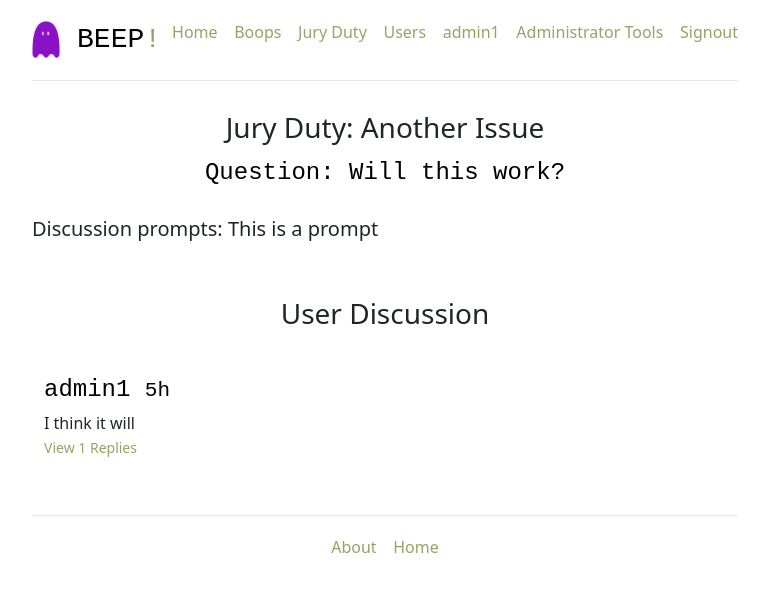
After one commit to charlottemlong/globalaffairs, a Flask app: page /view-discussion/2 in a window 1280 px wide. The commit adds this page. Shown: the top 592 px of the page, without its empty margins (255-1024 px from the left). Run offline with Flask 2, Linux system fonts and the light colour scheme; a user stored in the database is signed in; data comes from the database, SQL or seed files in the repository; both versions use the stored data as it was after the commit; some libraries are stand-ins or nearby versions.

Commit message:
Added view discussion capability

```diff
--- a/project/models.py
+++ b/project/models.py
@@ -202,6 +202,22 @@ class Discussion_Comment(db.Model):
     def __repr__(self):
         return '<Id {0} - {1}>'.format(self.tweet_id, self.tweet)
 
+    @classmethod
+    def delta_time(cls, comment_posted):
+        now = datetime.datetime.now()
+        td = now - comment_posted
+        days = td.days
+        hours = td.seconds//3600
+        minutes = (td.seconds//60)%60
+        if days > 0:
+            return comment_posted.strftime("%d %B, %Y")
+        elif hours > 0:
+            return str(hours) + 'h'
+        elif minutes > 0:
+            return str(minutes) + 'm'
+        else:
+            return 'few seconds ago'
+
 
 class Reply(db.Model):
     __tablename__ = 'replies'
--- /dev/null
+++ b/project/templates/viewdiscuss.html
@@ -0,0 +1,92 @@
+{% extends '_base.html' %}
+
+{% block content %}
+{% if issue == None %}
+<h4>The issue does not exist. Try to find a different discussion<span class = "exclamation">!</span></h4>
+<br>
+{% else %}
+
+<h3 style="text-align:center"> Jury Duty: {{issue.title}} </h3>
+<h4 style="text-align:center">Question: {{issue.question}} </h4>
+<br>
+
+<div id="discussionform">
+<h5>Discussion prompts: {{issue.prompt}} </h5>
+</div>
+<br>
+<br>
+<div id="openfordiscuss">
+<h3 style="text-align:center">User Discussion</h4>
+<div class="row marketing">
+    <div class="col-lg-12">
+        {% for disc_comment in all_comments %}
+        <div class="media">
+            <div class="media-body">
+                <div>
+
+                    <div>
+
+                        {% if disc_comment.poster.name == session.name %}
+                        <div class="media-heading">
+                            <h4>{{ disc_comment.poster.name }}
+                                <small>{{ disc_comment.delta_time(disc_comment.posted) }} </small>
+
+
+                            </h4>
+                        </div>
+
+                    </div>
+
+                    {{ disc_comment.comment }}
+
+                    {% else %}
+                    <div class="media-heading">
+                        <h4 class="media-heading">{{ disc_comment.poster.name }}
+                            <small>{{ disc_comment.delta_time(disc_comment.posted) }} </small>
+
+                        </h4>
+                    </div>
+
+                    {{ disc_comment.comment }}
+
+                    {% endif %}
+
+                    <br>
+
+
+                    <p>
+                    {% if disc_comment.replies|length > 0 %}
+                    <a data-bs-toggle="collapse" href="#replies-{{disc_comment.comment_id}}" role="button">
+                        <small>View {{disc_comment.replies|length}} Replies</small>
+                    </a>
+                    {% else %}
+                    <small class="text-muted">No Replies</small>
+                    {% endif %}
+                    </p>
+                    <div class="collapse" id="replies-{{disc_comment.comment_id}}">
+                        <div class="card">
+                            <div class="card-body" id="replies-expanded-{{disc_comment.id}}">
+                                {% for reply in disc_comment.replies %}
+                                <div class="d-flex justify-content-between align-items-center">
+                                    <div>
+                                        <a href="/posts/{{reply.poster.name}}">{{reply.poster.name}}</a>:
+                                        {{reply.text}}
+                                    </div>
+                                    <div>
+                                        <small class="text-muted"> {{reply.posted}}</small>
+                                    </div>
+                                </div>
+                                {% endfor %}
+                            </div>
+                        </div>
+                    </div>
+
+                </div>
+            </div>
+        </div>
+        {% endfor %}
+    </div>
+</div>
+</div>
+{% endif %}
+{% endblock content %}
--- a/project/users/views.py
+++ b/project/users/views.py
@@ -368,3 +368,18 @@ def close_jury(issue_id):
     else:
         flash('Jury issue does not exist.', category='error')
     return redirect(url_for('users.admin'))
+
+@users_blueprint.route('/view-discussion/<issue_id>', methods=['GET'])
+@login_required
+@admin_required
+def view_discussion(issue_id):
+    if issue_id is not None:
+        issue = Issue.query.filter_by(id=issue_id).first()
+        discussion_comments = db.session.query(Discussion_Comment).filter_by(issue_id=issue_id)
+    else:
+        issue = None
+
+    return render_template(
+        'viewdiscuss.html',
+        issue=issue, all_comments = discussion_comments
+    )
```
Also changed, not shown: project/templates/admin.html (+1 -6 lines), project/database.db.
